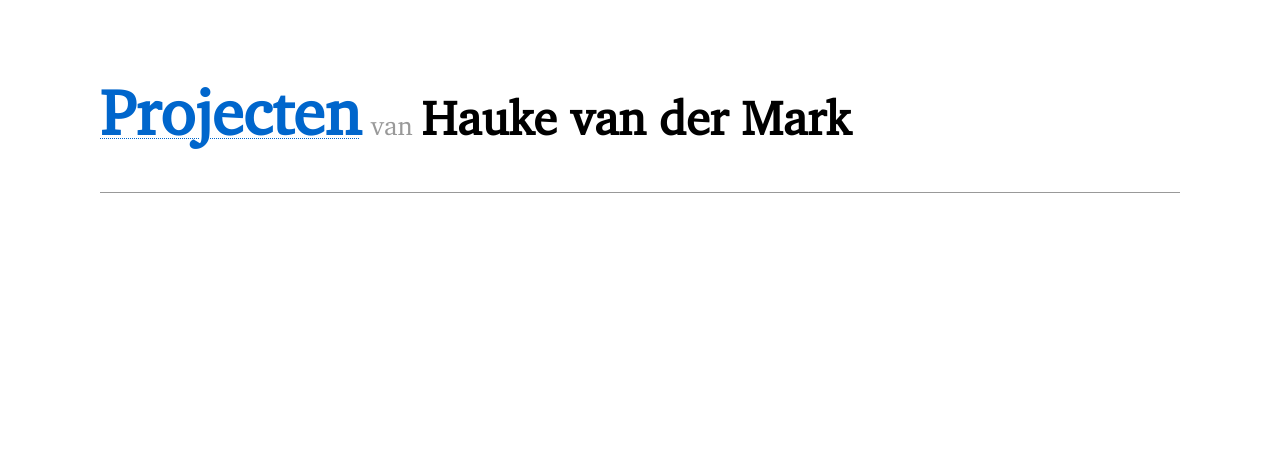
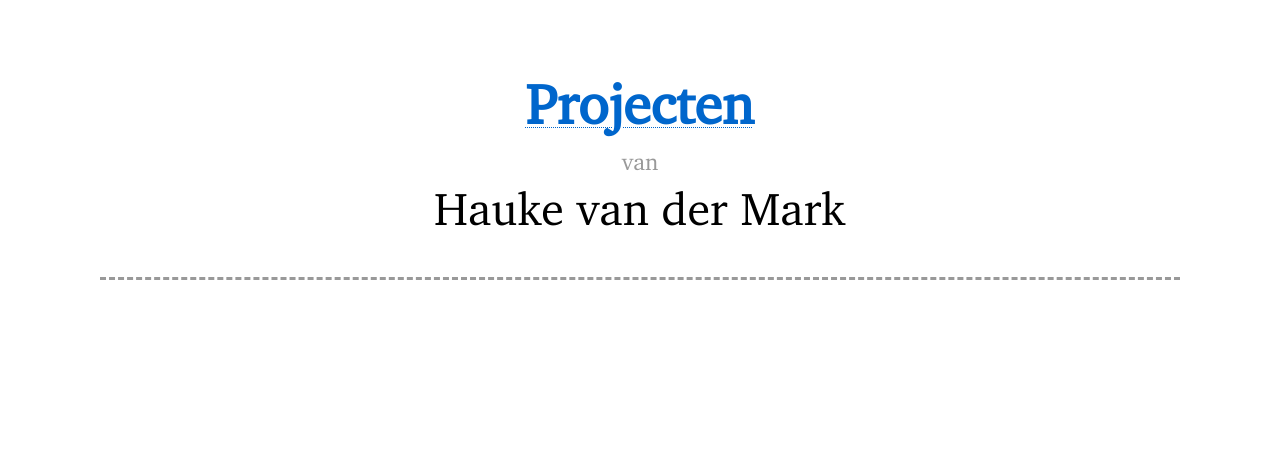
Before and after one commit to Hauke2222/Portfolio, a Django app: template templates/base.html in a window 1280 px wide. Shown: the top 471 px of the page. Run offline with Django 4.2, Linux system fonts and the light colour scheme; the template is opened without the code that fills it, so the values that code supplies are empty.

Commit message:
update styling

```diff
--- a/static/css/base.css
+++ b/static/css/base.css
@@ -50,7 +50,8 @@
    line-height: var(--line-height);
    margin: 0;
    overflow-x: hidden;
-   padding: 0;
+   padding-right: 1rem;
+   padding-left: 1rem;
  }
 
  footer,
@@ -58,15 +59,8 @@
  main {
    margin: 0 auto;
    max-width: var(--width-content);
-   padding: 3rem 1rem;
- }
-
- hr {
-   background-color: #999;
-   border: none;
-   height: 1px;
-   margin: 0 auto;
-   max-width: var(--width-content);
+   padding-top: 3rem;
+   padding-bottom: 3rem;
  }
 
  section {
@@ -109,11 +103,17 @@
  }
 
  header {
-   text-align: var(--justify-normal);
-   font-size: 32px;
+   text-align: var(--justify-important);
+   font-size: 28px;
+   border-bottom: 3px dashed #999;
+
  }
 
- header>small {
+ header>p {
+   font-size: 46px;
+ }
+
+ header>div>small {
    color: var(--color-text-secondary);
  }
 
@@ -241,7 +241,7 @@
  p {
    margin: 0.75rem 0;
    padding: 0;
-   width: 100%;
+   max-width: 70ch;
  }
 
  pre {
@@ -260,7 +260,6 @@
 
  small {
    color: var(--color-text);
-   font-size: smaller;
  }
 
  sup {
@@ -284,6 +283,10 @@
    text-underline-offset: 3px;
    text-decoration: underline dotted;
    text-decoration-thickness: 1px;
+ }
+
+ a>small {
+   font-weight: normal;
  }
 
  a:active {
@@ -504,3 +507,13 @@
    margin: 0;
    padding: 0;
  }
+
+ h2 {
+   /* font-size: 1.45em; */
+   letter-spacing: 0.05em;
+ }
+
+ article {
+   width: fit-content;
+   margin: 0 auto;
+ }
--- a/templates/base.html
+++ b/templates/base.html
@@ -16,13 +16,13 @@
       <a href="{% url 'projects_index' %}">
         <h1>Projecten</h1>
       </a>
-      <small>van</small>
-      <h2>Hauke van der Mark</h2>
+      <div><small>van</small></div>
+      <p>Hauke van der Mark</p>
       <!-- <a href="{% url 'blog_index' %}">
       <h1>blog</h1>
     </a> -->
     </header>
-    <hr />
     <main>{% block content%} {% endblock content %}</main>
+    <footer></footer>
   </body>
 </html>
```
Also changed, not shown: templates/projects/detail.html (+6 -5 lines).
